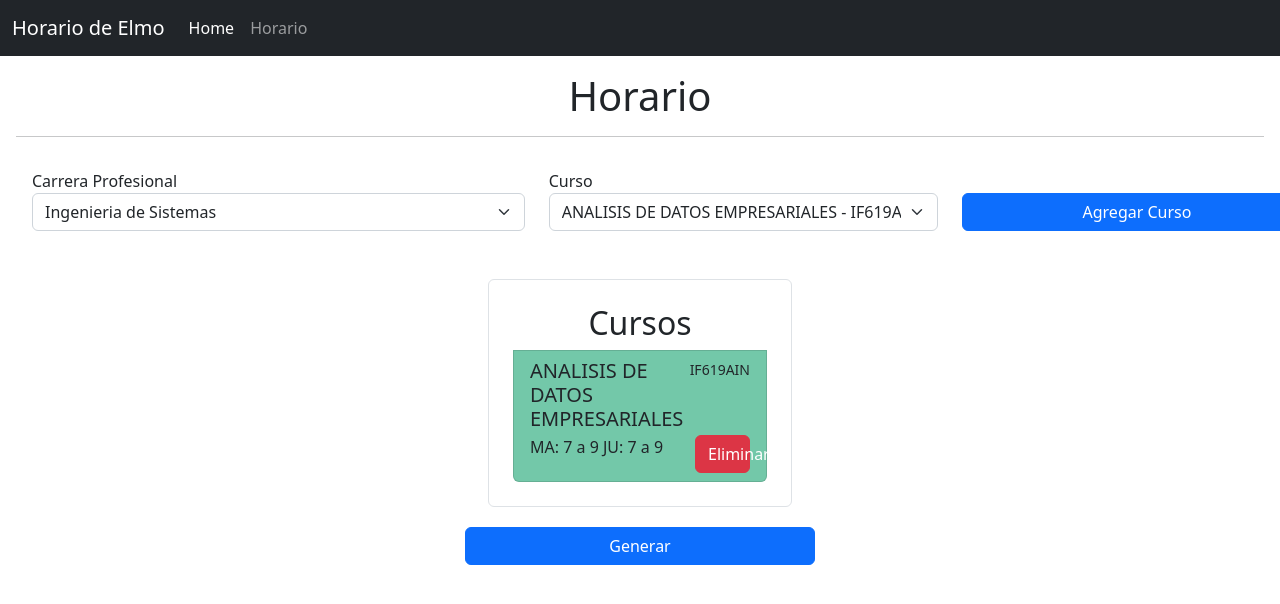
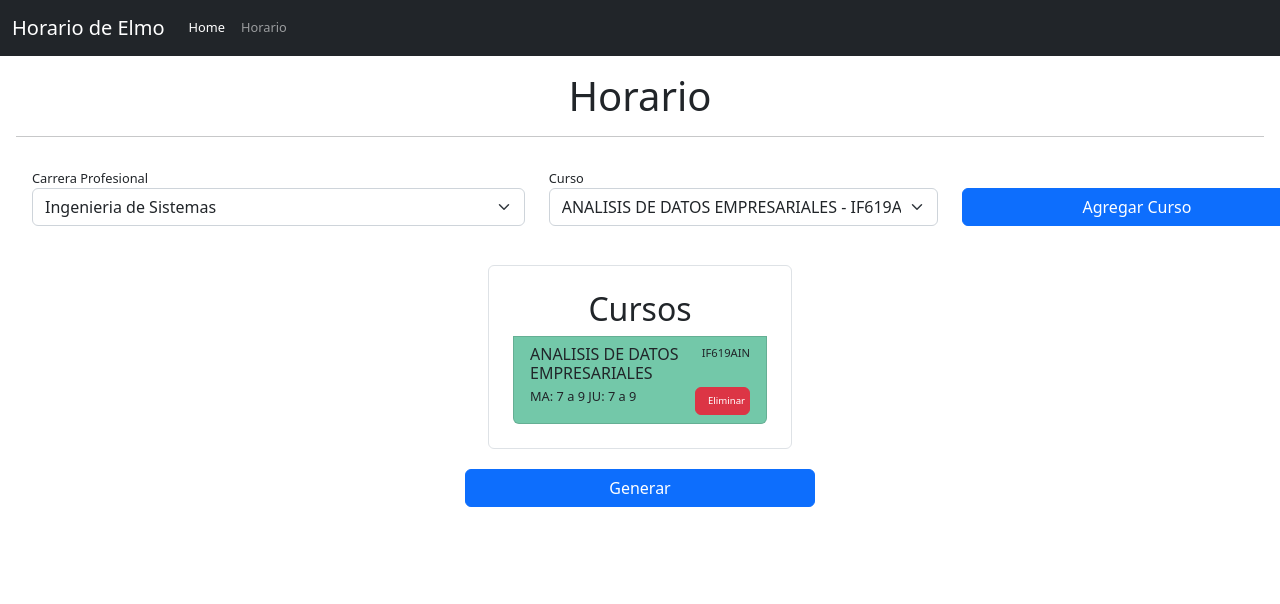
Before and after one commit to anghelo-code/schedule, a React (Vite) app: page / in a window 1280 px wide. Both pictures are taken after a click on the button "Agregar Curso". Shown: the top 604 px of the page. Built offline with nearby package versions, Linux system fonts and the light colour scheme.

Commit message:
se arreglo par pantallas de 1400p y prob de id

```diff
--- a/src/app.css
+++ b/src/app.css
@@ -34,3 +34,19 @@
 .widt-days {
   width: 200px;
 }
+
+@media (max-width: 1500px) {
+
+ .btn-eliminar {
+    font-size: .6rem;
+    height: 28px;
+  }
+
+  h5 {
+    font-size: 1rem;
+  }
+
+  p, div, tr {
+    font-size: .8rem;
+  }
+}
--- a/src/components/OneCourses.jsx
+++ b/src/components/OneCourses.jsx
@@ -19,7 +19,7 @@ export const OneCourses = ({ name, id, times, classDiv, handleRemoveTodo}) => {
             <div className="d-flex w-100 justify-content-between" >
                 <p className="mb-1">{textTimes}</p>
                 <button
-                className=" w-25 btn btn-danger"
+                className=" w-25 btn btn-danger btn-eliminar text-center"
                 onClick={ () => handleRemoveTodo(id) }
             >
                 Eliminar
--- a/src/components/ScheduleBody.jsx
+++ b/src/components/ScheduleBody.jsx
@@ -10,8 +10,8 @@ export const ScheduleBody = () => {
     <tbody className="table-group-divider">
       {
         hours.map( (hour) => (
-          <tr key={hour}>
-            <th>{textHour[hour-7]}</th>
+          <tr key={hour} >
+            <th className="h-auto">{textHour[hour-7]}</th>
             <ScheduleTr courses={ result[hour.toString()] } />
           </tr>
         ))
--- a/src/components/ScheduleTr.jsx
+++ b/src/components/ScheduleTr.jsx
@@ -3,16 +3,15 @@ import { ScheduleTrChild } from "./ScheduleTrChild";
 
 export const ScheduleTr = ({ courses }) => {
   const idTr = useId();
-
-
   return (
     <>
       {
         courses.map((item) => {
+          const Tr = useId();
           if (item.length > 1) {
             return (
-              <td key={ idTr } >
-                <div className="h-100 d-flex flex-column bordeTd">
+              <td key={ Tr } className="h-auto">
+                <div className="h-auto d-flex flex-column bordeTd">
                   {
                     item.map((course) => (
                       <ScheduleTrChild key={ idTr + course.id } course={ course }/>
@@ -23,7 +22,7 @@ export const ScheduleTr = ({ courses }) => {
             )
           }
           return (
-            <td key={ idTr } style={{ backgroundColor: item[0]?.color }} >
+            <td key={ Tr } className="h-auto"  style={{ backgroundColor: item[0]?.color }} >
               {item[0]?.id}
             </td>
           );
```
